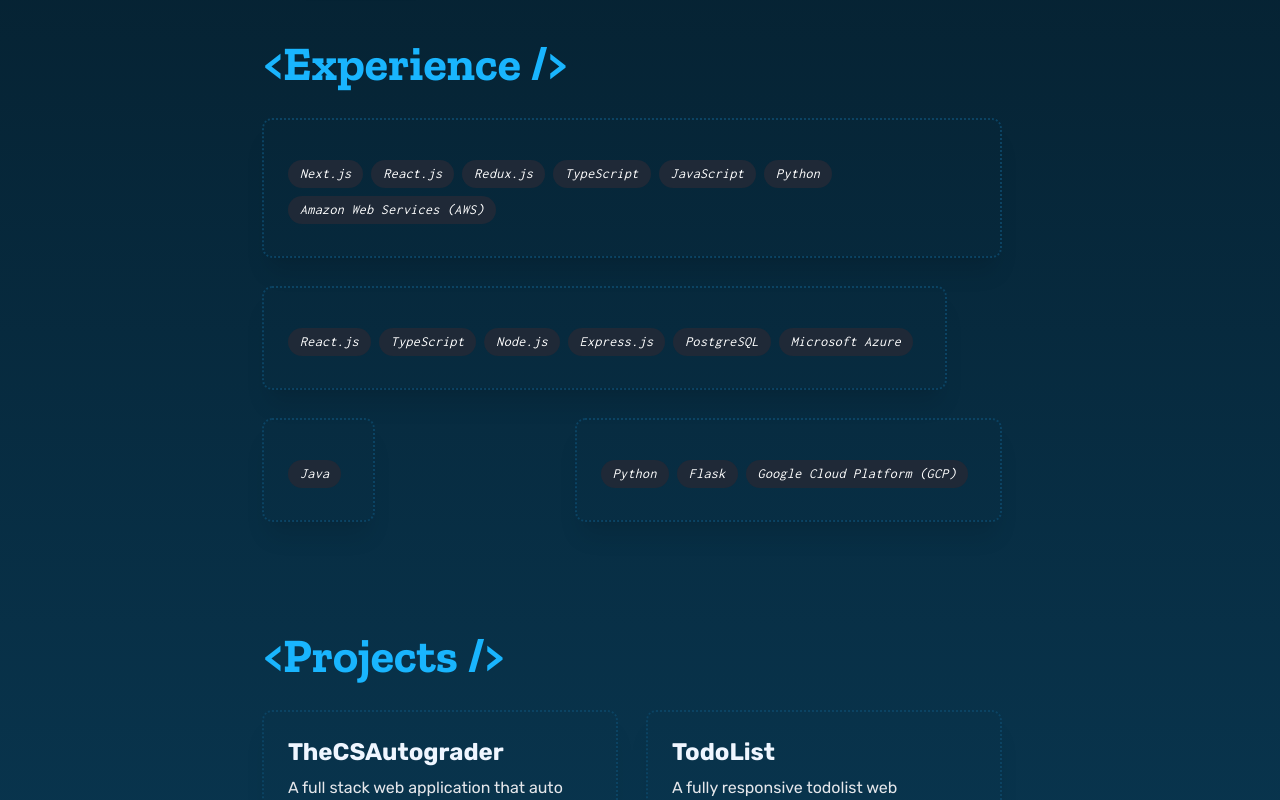
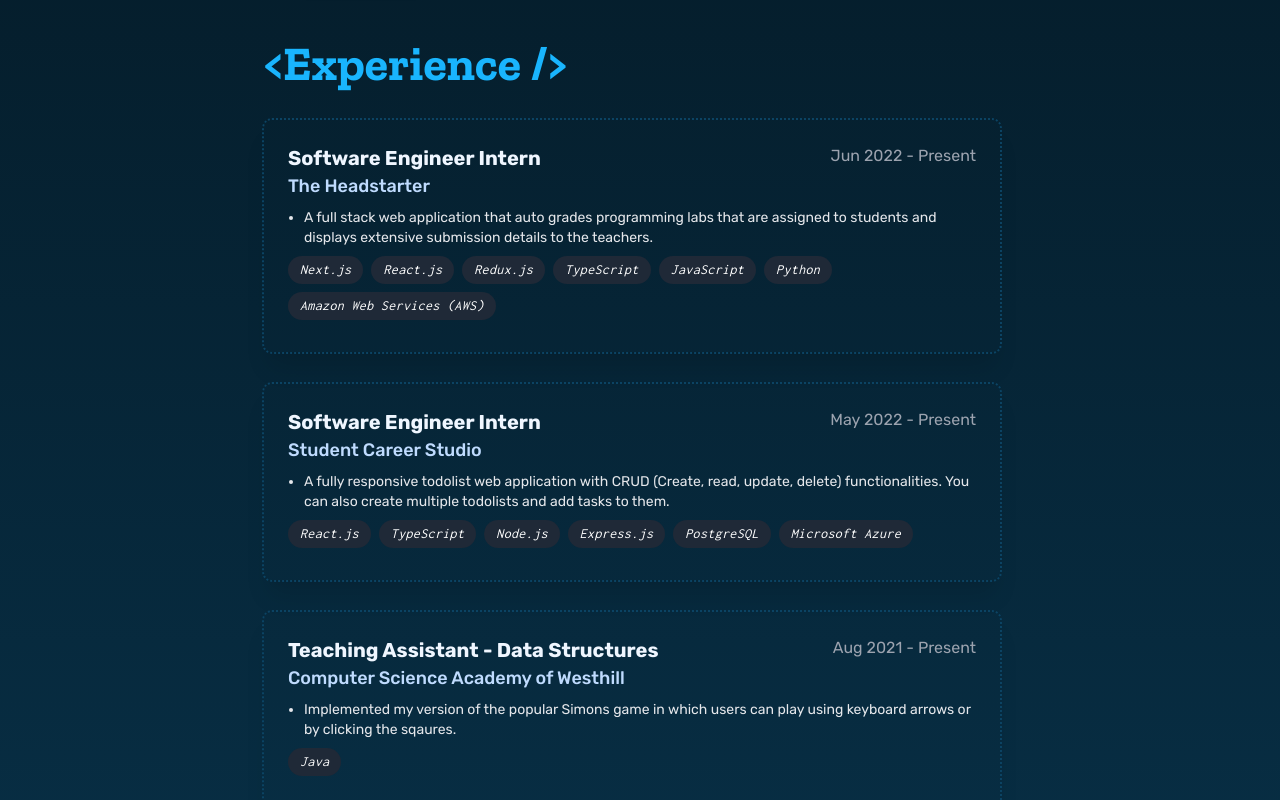
Before and after one commit to SavarJ/jainsavar.com, a React (Create React App) app: page / in a window 1280 px wide. Shown: the part 1700-2500 px from the top of the page. Built offline with nearby package versions, Linux system fonts and the light colour scheme.

Commit message:
Implement experience component

```diff
--- a/src/components/sections/Experience/OtherComponents.tsx
+++ b/src/components/sections/Experience/OtherComponents.tsx
@@ -5,22 +5,8 @@ import { experienceInterface } from "./experiencesList";
 
 const ExperienceCard: React.FC<ComponentProps> = (props) => {
   return (
-    <div className="rounded-lg p-6 shadow-xl h-68 m-4 flex flex-col justify-between hover:shadow-4xl relative project">
+    <div className="rounded-lg p-6 shadow-xl w-full h-68 m-4 flex flex-col justify-between hover:shadow-4xl relative project">
       {props.children}
-    </div>
-  );
-};
-
-interface ExperienceCardHeadProps {
-  title: string;
-  description: string;
-}
-
-const ExperienceCardHead: React.FC<ExperienceCardHeadProps> = (props) => {
-  return (
-    <div>
-      <h3 className="font-bold text-2xl text-blue-50">{props.title}</h3>
-      <p className="text-gray-200 py-2 text-base">{props.description}</p>
     </div>
   );
 };
@@ -29,11 +15,45 @@ interface ExperienceCardBodyProps {
   experience: experienceInterface;
 }
 
+const ExperienceCardHead: React.FC<ExperienceCardBodyProps> = ({ experience }) => {
+  const dateOptions = {
+    year: "numeric",
+    month: "short",
+  };
+  return (
+    <>
+      <div className="flex justify-between">
+        <h3 className="font-bold text-xl text-blue-50">{experience.title}</h3>
+        <h2>
+          {experience.startDate.toLocaleDateString("en-US", {
+            year: "numeric",
+            month: "short",
+          })}{" "}
+          -{" "}
+          {experience.endDate >= new Date()
+            ? "Present"
+            : experience.endDate.toLocaleDateString("en-US", {
+                year: "numeric",
+                month: "short",
+              })}
+        </h2>
+      </div>
+      <div>
+        <h3 className="font-medium text-lg text-blue-200">{experience.company}</h3>
+      </div>
+      <ul className="list-disc">
+        {experience.description.map((line) => (
+          <li className="text-gray-200 ml-4 py-2 text-sm">{line}</li>
+        ))}
+      </ul>
+    </>
+  );
+};
+
 const ExperienceCardBody: React.FC<ExperienceCardBodyProps> = (props) => {
   return (
     <div>
       <ExperienceCardBodyLanguages experience={props.experience} />
-      {/* <ExperienceCardBodyLinks experience={props.experience} /> */}
     </div>
   );
 };
@@ -55,19 +75,4 @@ const ExperienceCardBodyLanguages: React.FC<ExperienceCardBodyProps> = ({ experi
   );
 };
 
-// const ExperienceCardBodyLinks: React.FC<ExperienceCardBodyProps> = ({ experience }) => {
-//   return (
-//     <div className="flex justify-evenly mt-2">
-//       <Link link={experience.githubLink}>
-//         <Github className="w-5" />
-//       </Link>
-//       {experience.liveLink && (
-//         <Link link={project.liveLink}>
-//           <ExternalLink className="w-5" />
-//         </Link>
-//       )}
-//     </div>
-//   );
-// };
-
 export { ExperienceCard, ExperienceCardHead, ExperienceCardBody };
```
